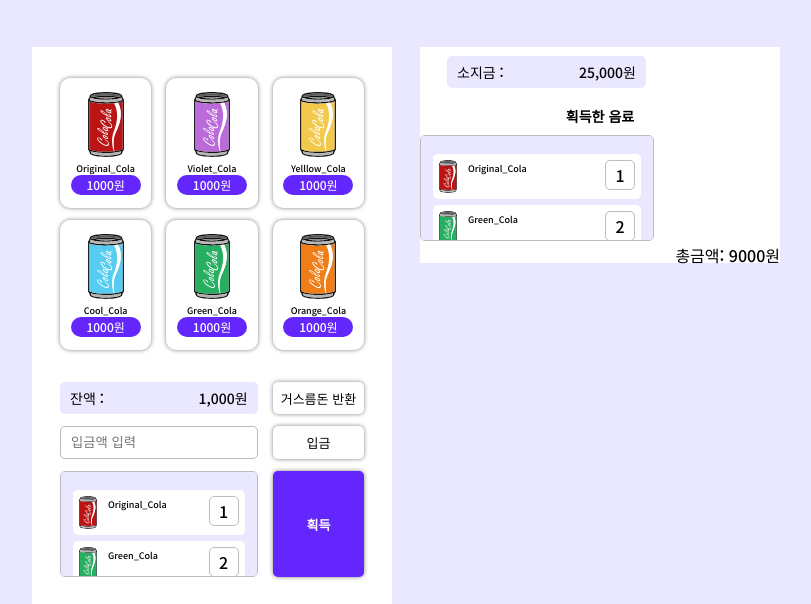
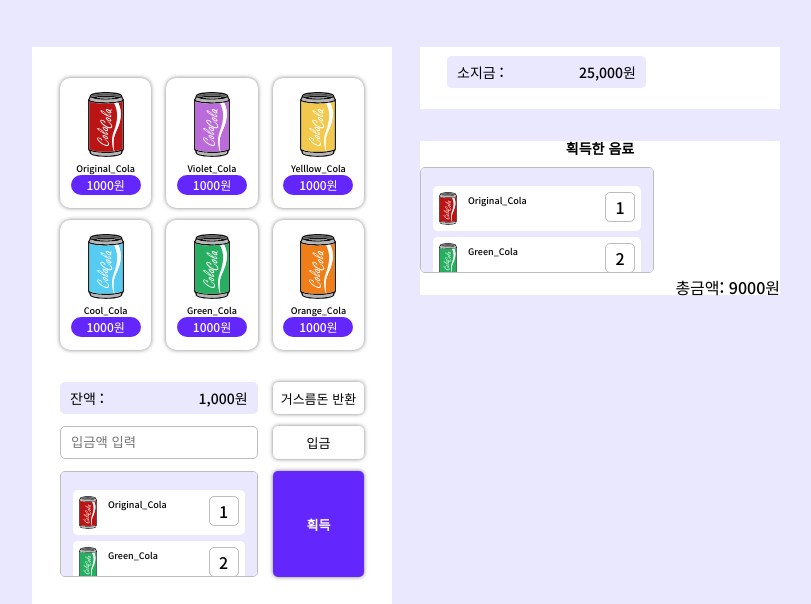
Before and after one commit to BigHuni/front-end-school, a plain HTML site: page Assignment/211127_Vending_Machine/index.html in a window 1280 px wide. Shown: the part 201-805 px from the top of the page, without its empty margins (234-1045 px from the left). Drawn offline with Linux system fonts and the light colour scheme.

Commit message:
Divide the section

```diff
--- a/Assignment/211127_Vending_Machine/resource/style/style.css
+++ b/Assignment/211127_Vending_Machine/resource/style/style.css
@@ -201,6 +201,7 @@ body {
   text-align: center;
   font-size: 14px;
   margin-top: 12px;
+  border-top: 2rem solid #EAE8FE;
 }
 
 .count_money {
```
